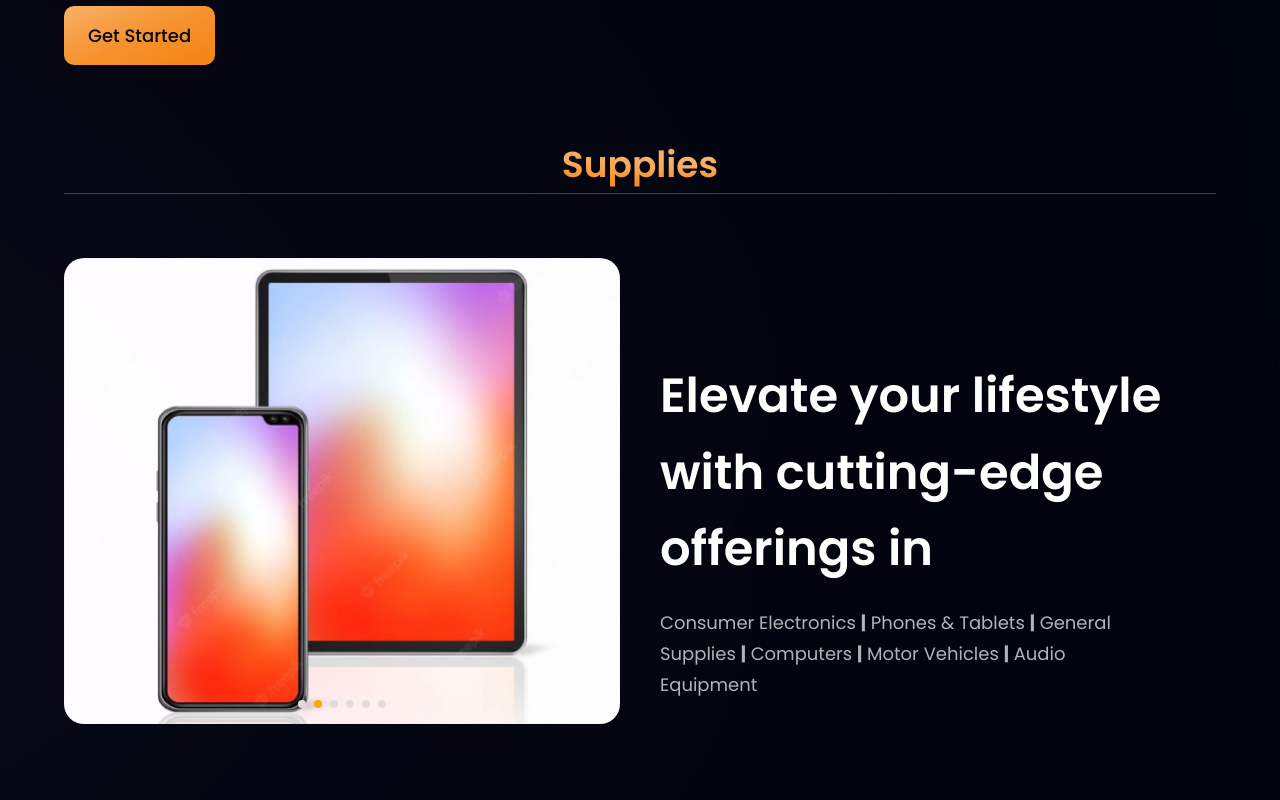
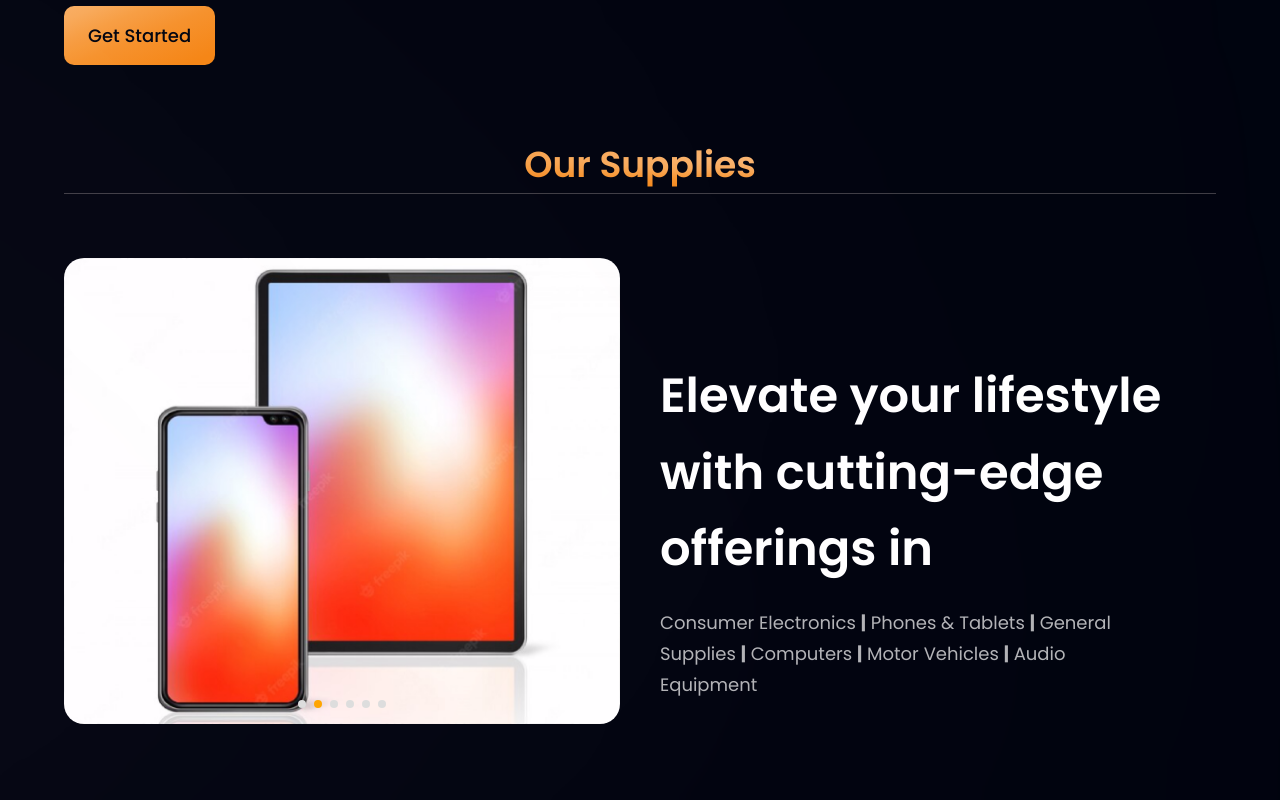
Before and after one commit to Imayno85/kavali-capital, a React (Vite) app: page / in a window 1280 px wide. Shown: the part 2040-2840 px from the top of the page. Built offline with nearby package versions, Linux system fonts and the light colour scheme.

Commit message:
Supplies update

```diff
--- a/src/App.jsx
+++ b/src/App.jsx
@@ -47,7 +47,7 @@ const App = () => (
           id="supplies"
           className={`${styles.heading3} text-center mt-2 text-orange-gradient`}
         >
-          Supplies
+          Our Supplies
         </div>
         <Supplies />
         <div
--- a/src/constants/index.js
+++ b/src/constants/index.js
@@ -267,12 +267,12 @@ export const clients = [
   {
     id: "client-2",
     logo: postbank,
-    name: "Post Bank",
+    name: "Post Bank Uganda",
   },
   {
     id: "client-3",
     logo: statehouse,
-    name: "State House",
+    name: "State House Uganda",
   },
   {
     id: "client-4",
--- a/src/style.js
+++ b/src/style.js
@@ -34,6 +34,7 @@ export const layout = {
   sectionImg1: ` flex-1 flex  justify-start mt-10 lg:justify-center `,
 
   sectionInfo: `flex-1 ${styles.flexStart} flex-col`,
+  feedbackCardContent: "flex flex-col justify-center items-center text-center",
 };
 
 export default styles;
```
